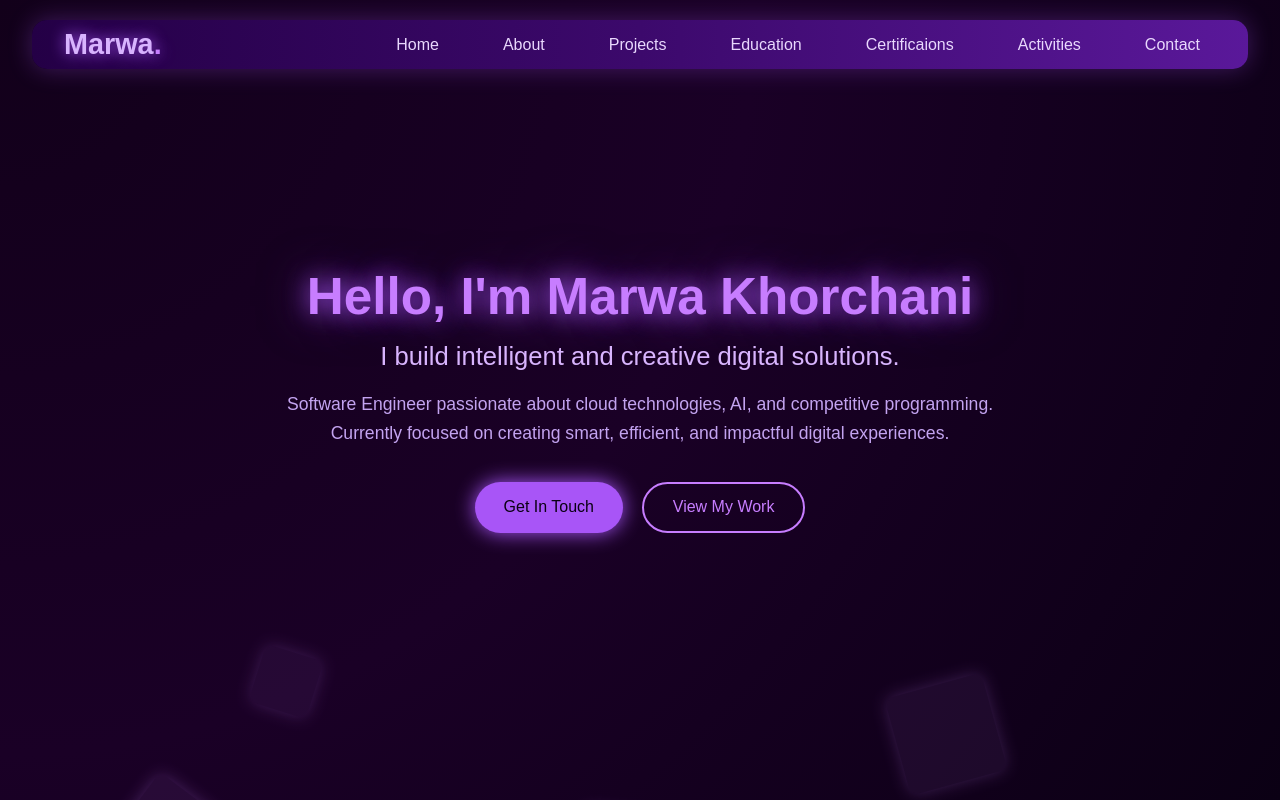
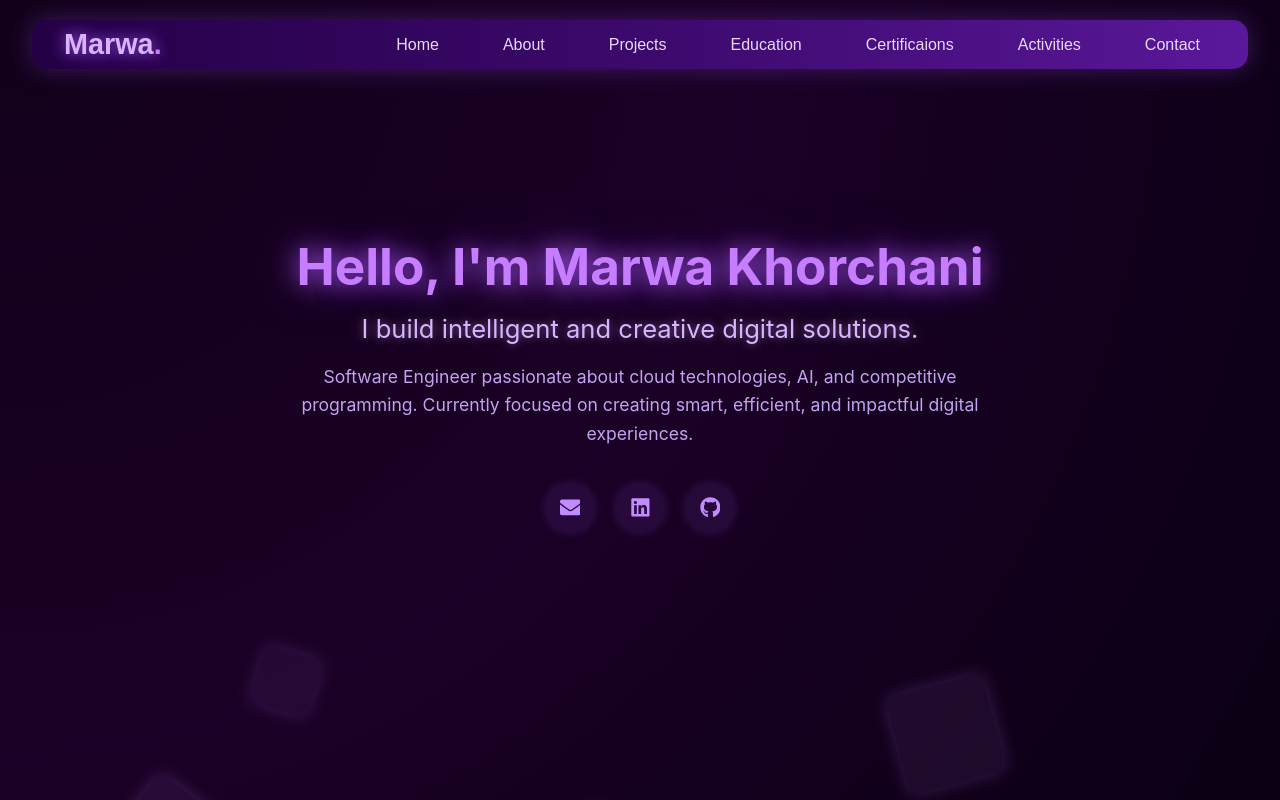
Before and after one commit to KhorchaniMarwa/MarwaKhorchani, a React (Create React App) app: page / in a window 1280 px wide. Shown: the top 800 px of the page. Built offline with nearby package versions, Linux system fonts and the light colour scheme.

Commit message:
production version

```diff
--- a/src/Home.css
+++ b/src/Home.css
@@ -1,3 +1,4 @@
+/* ---------- HERO SECTION ---------- */
 .hero {
     position: relative;
     height: 100vh;
@@ -8,6 +9,7 @@
     align-items: center;
     text-align: center;
     overflow: hidden;
+    font-family: 'Inter', sans-serif;
 }
 
 .hero-overlay {
@@ -28,6 +30,7 @@
     font-size: 1.6rem;
     margin-bottom: 1.2rem;
     color: #d8b4fe;
+    text-shadow: 0 0 10px rgba(216, 180, 254, 0.5);
 }
 
 .hero-desc {
@@ -37,10 +40,13 @@
     line-height: 1.6;
 }
 
+/* ---------- BUTTONS ---------- */
 .hero-buttons {
     display: flex;
     justify-content: center;
-    gap: 1.2rem;
+    gap: 1.5rem;
+    flex-wrap: wrap;
+    margin-top: 2rem;
 }
 
 .btn-primary,
@@ -51,17 +57,19 @@
     border-radius: 50px;
     cursor: pointer;
     transition: 0.3s;
+    font-weight: 600;
 }
 
 .btn-primary {
-    background: #a855f7;
-    color: #0b0014;
+    background: linear-gradient(90deg, #a855f7, #9333ea);
+    color: #fff;
     box-shadow: 0 0 20px #a855f7;
 }
 
 .btn-primary:hover {
-    background: #9333ea;
+    background: linear-gradient(90deg, #9333ea, #7e22ce);
     box-shadow: 0 0 30px #a855f7;
+    transform: scale(1.05);
 }
 
 .btn-secondary {
@@ -71,11 +79,63 @@
 }
 
 .btn-secondary:hover {
-    background: rgba(199, 125, 255, 0.1);
+    background: rgba(199, 125, 255, 0.15);
     box-shadow: 0 0 20px #c77dff;
+    transform: scale(1.05);
 }
 
-/* Animated background elements */
+/* ---------- CV EMOJI BUTTON ---------- */
+.btn-emoji {
+    background: rgba(199, 125, 255, 0.1);
+    color: #c77dff;
+    border: 2px solid #c77dff;
+    padding: 0.8rem 1.5rem;
+    font-size: 1rem;
+    border-radius: 50px;
+    font-weight: 600;
+    text-decoration: none;
+    transition: all 0.3s ease;
+    box-shadow: 0 0 15px #a259ff33;
+}
+
+.btn-emoji:hover {
+    background: rgba(199, 125, 255, 0.25);
+    color: #fff;
+    transform: scale(1.1);
+    box-shadow: 0 0 30px #b47cff88;
+}
+
+/* ---------- SOCIAL ICONS ---------- */
+.social-icons {
+    display: flex;
+    justify-content: center;
+    gap: 1.5rem;
+    margin: 2rem 0;
+}
+
+.social-icons a {
+    background-color: rgba(162, 89, 255, 0.1);
+    border-radius: 50%;
+    width: 50px;
+    height: 50px;
+    display: flex;
+    align-items: center;
+    justify-content: center;
+    transition: all 0.3s ease;
+    color: #c28bff;
+    font-size: 1.3rem;
+    text-decoration: none;
+    box-shadow: 0 0 10px #a259ff33;
+}
+
+.social-icons a:hover {
+    background-color: rgba(162, 89, 255, 0.3);
+    color: #b47cff;
+    transform: translateY(-3px);
+    box-shadow: 0 0 20px #b47cff88;
+}
+
+/* ---------- ANIMATED BACKGROUND ---------- */
 .animated-bg {
     position: absolute;
     top: 0;
--- a/src/Home.jsx
+++ b/src/Home.jsx
@@ -1,26 +1,56 @@
 import React from "react";
 import "./Home.css";
+import { FaEnvelope, FaGithub, FaLinkedin } from "react-icons/fa";
 
-const HeroSection = () => {
+const Home = () => {
     return (
         <section className="hero">
             <div className="hero-overlay">
                 <h1 className="hero-title">Hello, I'm Marwa Khorchani</h1>
-                <p className="hero-quote">I build intelligent and creative digital solutions.</p>
+                <p className="hero-quote">
+                    I build intelligent and creative digital solutions.
+                </p>
                 <p className="hero-desc">
-                    Software Engineer passionate about cloud technologies, AI, and competitive programming.
-                    Currently focused on creating smart, efficient, and impactful digital experiences.
+                    Software Engineer passionate about cloud technologies, AI, and
+                    competitive programming. Currently focused on creating smart,
+                    efficient, and impactful digital experiences.
                 </p>
-                <div className="hero-buttons">
-                    <button className="btn-primary">Get In Touch</button>
-                    <button className="btn-secondary">View My Work</button>
+
+                {/* Social Icons */}
+                <div className="social-icons">
+                    <a href="mailto:mrwkhorchani@gmail.com" aria-label="Email">
+                        <FaEnvelope />
+                    </a>
+                    <a
+                        href="https://www.linkedin.com/in/marwakhorchani/"
+                        target="_blank"
+                        rel="noopener noreferrer"
+                        aria-label="LinkedIn"
+                    >
+                        <FaLinkedin />
+                    </a>
+                    <a
+                        href="https://github.com/KhorchaniMarwa"
+                        target="_blank"
+                        rel="noopener noreferrer"
+                        aria-label="GitHub"
+                    >
+                        <FaGithub />
+                    </a>
                 </div>
+
+                {/* Buttons */}
             </div>
+
+            {/* Animated Background */}
             <div className="animated-bg">
-                <span></span><span></span><span></span><span></span>
+                <span></span>
+                <span></span>
+                <span></span>
+                <span></span>
             </div>
         </section>
     );
 };
 
-export default HeroSection;
+export default Home;
```
